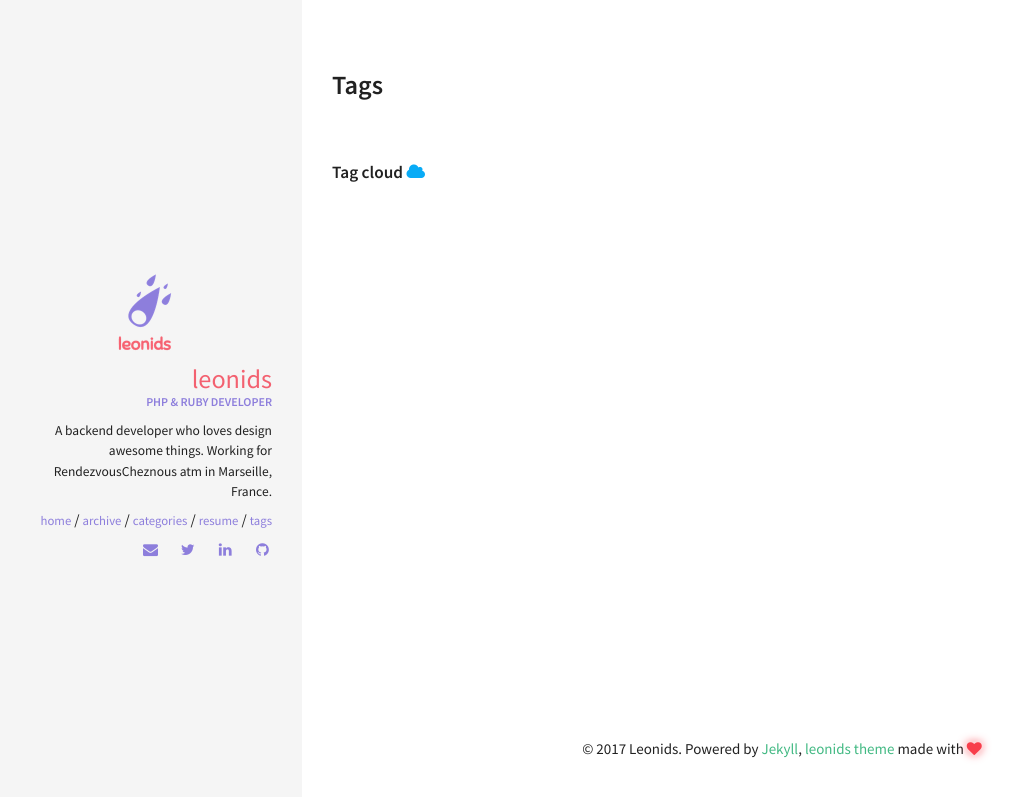
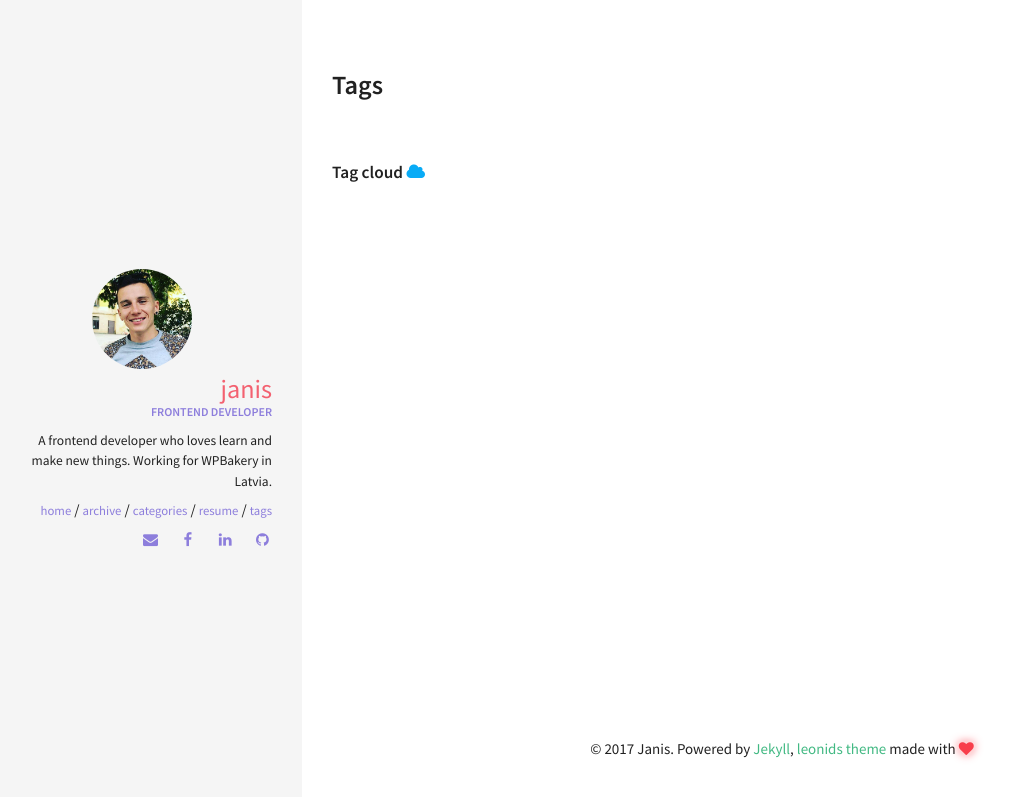
Before and after one commit to konutis/blog, a Jekyll site: the page built from tags.html, in a window 1280 px wide. Shown: the top 797 px of the page, without its empty margins (18-1036 px from the left). Built offline with Jekyll 4.4.1, drawn with Linux system fonts in a browser that asks for light colours.

Commit message:
Edit config

```diff
--- a/_config.yml
+++ b/_config.yml
@@ -3,9 +3,9 @@
 # Site wide configuration
 ####################################
 #
-title: mcjohn
+title: Mcjohn.lv
 email: mcjohn@inbox.lv
-description: A simple and awesome blog theme powered by jekyll.
+description: A simple blog about frontend programming.
 url: https://konutis.github.io/blog/ # the base hostname & protocol for your site
 keywords: ["Programming", "Frontend", "Javascript", "HTML5", "CSS3"]
 
@@ -33,14 +33,14 @@ kramdown:
 ####################################
 #
 owner:
-  name: Leonids
-  avatar: leonids-logo.png
-  job: "PHP & Ruby Developer"
-  bio: "A backend developer who loves design awesome things. Working for RendezvousCheznous atm in Marseille, France."
+  name: Janis
+  avatar: mcjohn-photo.jpg
+  job: "Frontend Developer"
+  bio: "A frontend developer who loves learn and make new things. Working for WPBakery in Latvia."
   email: mcjohn@inbox.lv
-  disqus-shortname: renyuanzblog
-  twitter: renyuan814 #username
-  facebook: #username
+  disqus-shortname: mcjohnblog
+  twitter: #username
+  facebook: janis.konutis #username
   google:
     plus: #username
     analytics: UA-62251910-2
@@ -50,7 +50,7 @@ owner:
   bing-verify:
   github: konutis #username
   stackoverflow: #123456/username   from a "http://stackoverflow.com/users/123456/username" link
-  linkedin: renyuan-zou-69b7038a #username
+  linkedin: janiskonutis #username
   xing: #username
   instagram: #username
   lastfm: #username
```
Also changed, not shown: img/mcjohn-photo.jpg (added).
